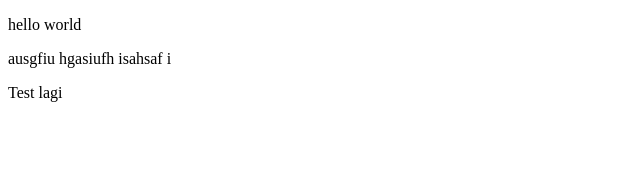
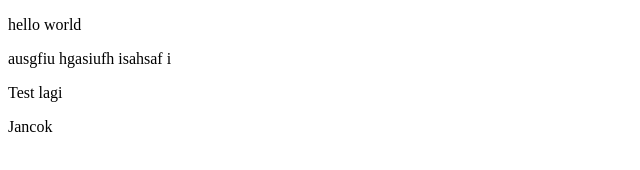
Before and after one commit to yudisidde/test03, a plain HTML site: page index.html in a window 1280 px wide. Shown: the full height of the page, 0-640 px from the left. Drawn offline with Linux system fonts and the light colour scheme.

Commit message:
test3
add text again

```diff
--- a/index.html
+++ b/index.html
@@ -11,6 +11,7 @@
 		<p>hello world</p>
         <p>ausgfiu hgasiufh isahsaf i</p>
         <p>Test lagi </p>
+        <p>Jancok</p>
 	</div>
 </body>
 </html>
```
